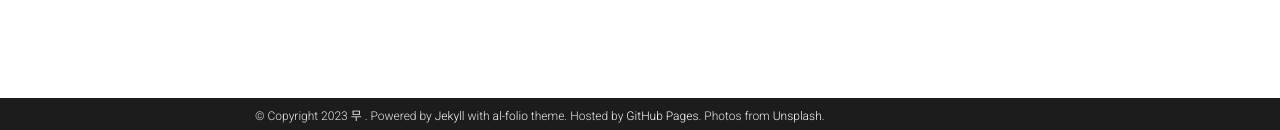
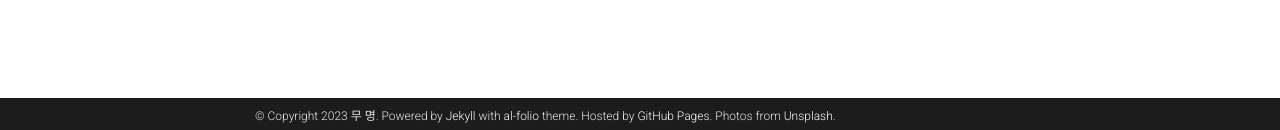
Before and after one commit to tibetblog/tibetblog.github.io, a Jekyll site: the page built from _posts/2015-10-20-disqus-comments.md, in a window 1280 px wide. Shown: the part 767-897 px from the top of the page. Built offline with Jekyll 4.4.1, drawn with Linux system fonts in a browser that asks for light colours; comment, search, counter and statistics services are not loaded; a style sheet for code colours, icons or effects is not loaded.

Commit message:
Update _config.yml

```diff
--- a/_config.yml
+++ b/_config.yml
@@ -5,7 +5,7 @@
 title: 대승불교 # the website title (if blank, full name will be used instead)
 first_name: 무
 middle_name:
-last_name:
+last_name: 명
 email: gomsonjagnin@gmail.com
 description: > # the ">" symbol means to ignore newlines until "footer_text:"
   A simple, whitespace theme for academics. Based on [*folio](https://github.com/bogoli/-folio) design.
@@ -152,7 +152,7 @@ giscus:
   lang: en
 
 # Disqus comments (DEPRECATED)
-disqus_shortname: al-folio # put your disqus shortname
+disqus_shortname:  # put your disqus shortname
 # https://help.disqus.com/en/articles/1717111-what-s-a-shortname
 
 # External sources.
```
